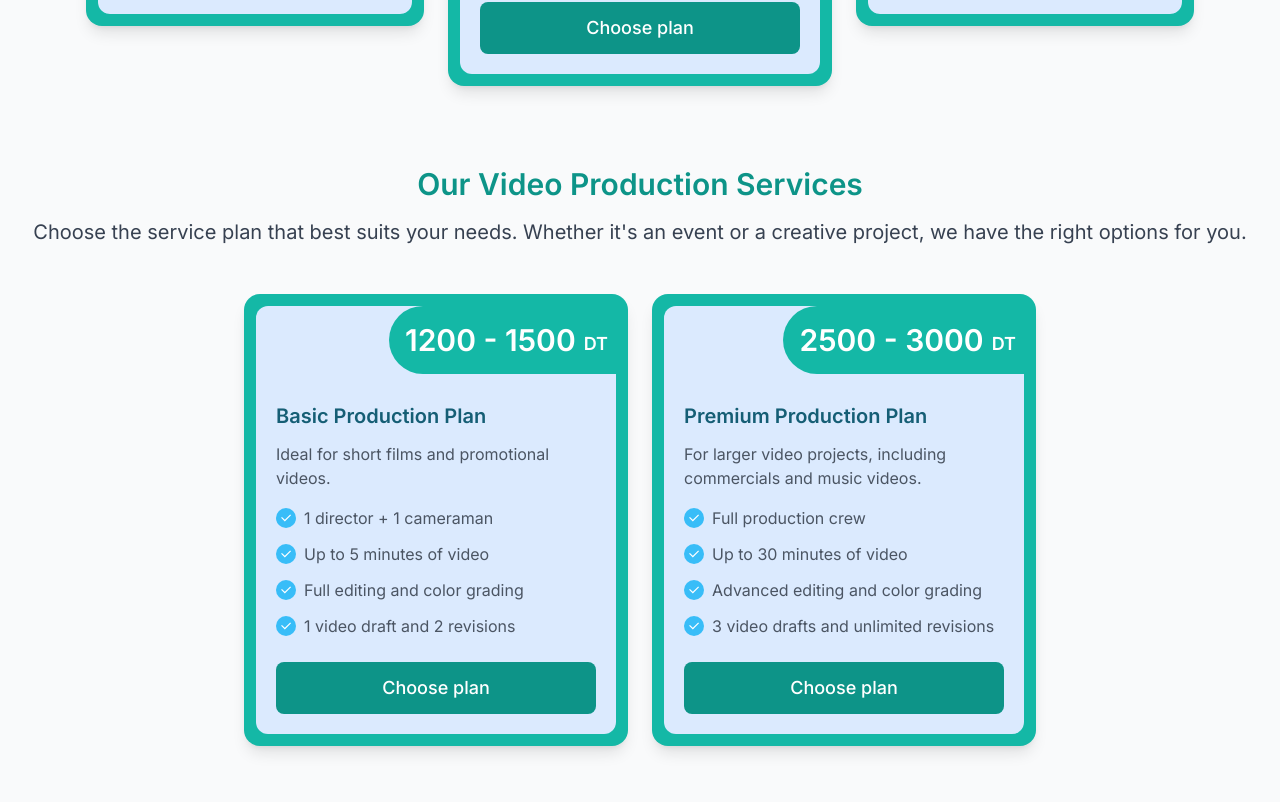
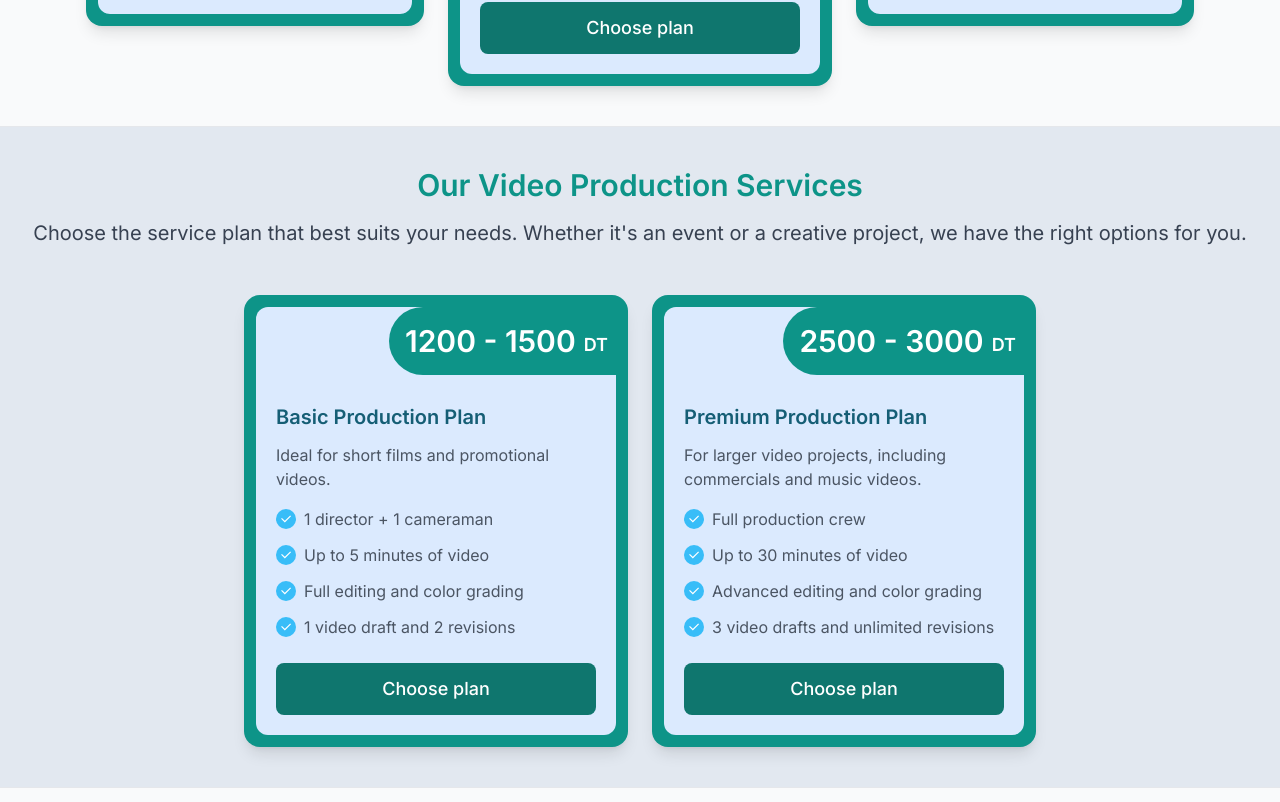
Before and after one commit to dissojak/StoonProd, a Next.js app: page /serviceandtariffs in a window 1280 px wide. Shown: the part 1258-2060 px from the top of the page. Built offline with nearby package versions, Linux system fonts and the light colour scheme.

Commit message:
add dark mode to tariffs

```diff
--- a/src/app/UI/PricingPlan.js
+++ b/src/app/UI/PricingPlan.js
@@ -1,18 +1,17 @@
 const PricingPlan = ({ planDetails }) => {
   return (
-      <div className="rounded-2xl shadow-lg p-3 bg-teal-500 text-gray-600 max-w-sm max-h-fit">
-        <div className="relative flex flex-col items-left p-5 pt-24 bg-blue-100 rounded-xl">
-          <div className="absolute top-0 right-0 flex items-center bg-teal-500 rounded-l-full py-4 pl-4 pr-2 text-3xl font-semibold text-white">
+    <div className="rounded-2xl shadow-lg p-3 bg-teal-600 dark:bg-teal-500 text-gray-600 dark:text-gray-200 max-w-sm max-h-fit">
+      <div className="relative flex flex-col items-left p-5 pt-24 bg-blue-100 dark:bg-gray-800 rounded-xl">
+        <div className="absolute top-0 right-0 flex items-center bg-teal-600 dark:bg-teal-500 rounded-l-full py-4 pl-4 pr-2 text-3xl font-semibold text-white">
           <span>{planDetails.minPrice} - {planDetails.maxPrice}</span>
-            {/* <span>{planDetails.minPrice} - {planDetails.maxPrice}</span> */}
           <small className="text-lg ml-2 text-white mt-2">DT</small>
         </div>
-          <p className="text-xl font-semibold text-cyan-800">{planDetails.title}</p>
-          <p className="text-left mt-3">{planDetails.description}</p>
+        <p className="text-xl font-semibold text-cyan-800 dark:text-cyan-300">{planDetails.title}</p>
+        <p className="text-left mt-3 dark:text-gray-300">{planDetails.description}</p>
         <ul className="flex flex-col space-y-3 mt-4">
           {planDetails.features.map((feature) => (
             <li key={feature.id} className="flex items-center space-x-2">
-                <span className="flex items-center justify-center w-5 h-5 bg-sky-400 text-white rounded-full">
+              <span className="flex items-center justify-center w-5 h-5 bg-sky-400 dark:bg-sky-500 text-white rounded-full">
                 <svg
                   xmlns="http://www.w3.org/2000/svg"
                   viewBox="0 0 24 24"
@@ -32,7 +31,7 @@ const PricingPlan = ({ planDetails }) => {
         </ul>
         <div className="w-full flex justify-end mt-6">
           <a
-              className="w-full py-3 text-center text-white bg-teal-600 rounded-lg font-medium text-lg hover:bg-teal-700 focus:outline-none"
+            className="w-full py-3 text-center text-white bg-teal-700 dark:bg-teal-600 rounded-lg font-medium text-lg hover:bg-teal-500 dark:hover:bg-teal-800 focus:outline-none"
             href="#"
           >
             Choose plan
--- a/src/app/components/Services/Services.js
+++ b/src/app/components/Services/Services.js
@@ -1,12 +1,18 @@
 import PricingPlan from "@/app/UI/PricingPlan";
 import React from "react";
 
-function Service({ serviceData }) {
+function Service({ serviceData, sectionNumber }) {
   return (
-    <section className="py-10 px-6 bg-gray-50">
+    <section
+      className={`py-10 px-6 ${
+        sectionNumber ? 'bg-slate-200 dark:bg-slate-900' : 'bg-gray-50 dark:bg-slate-800'
+      }`}
+    >
       <div className="text-center mb-12">
-        <h2 className="text-3xl font-semibold text-teal-600">Our {serviceData.title}</h2>
-        <p className="text-xl text-gray-700 mt-4">
+        <h2 className="text-3xl font-semibold text-teal-600 dark:text-teal-400">
+          Our {serviceData.title}
+        </h2>
+        <p className="text-xl text-gray-700 dark:text-gray-300 mt-4">
           Choose the service plan that best suits your needs. Whether it&apos;s an event or a creative project, we have the right options for you.
         </p>
       </div>
--- a/src/app/serviceandtariffs/page.js
+++ b/src/app/serviceandtariffs/page.js
@@ -126,6 +126,7 @@ function ServiceAndTariffs() {
             className="absolute inset-0 -z-20 h-full w-full object-cover object-right md:object-center filter blur-sm"
           />
         </div> */}
+        <div className="block dark:hidden transition-all duration-1000">
           <Image
             src="/assets/images/merchWidth.jpg"
             alt=""
@@ -133,6 +134,16 @@ function ServiceAndTariffs() {
             width={1920}
             height={1080}
           />
+        </div>
+        <div className="hidden dark:block transition-all duration-1000">
+          <Image
+            src="/assets/images/merchWidthDarkMode.png"
+            alt=""
+            className="absolute inset-0 -z-20 h-full w-full object-cover object-center bg-blue-500 bg-opacity-40 filter blur-sm"
+            width={1920}
+            height={1080}
+          />
+        </div>
 
         <div className="mx-auto max-w-7xl px-6 lg:px-8 xs:mt-10">
           <div className="mx-auto max-w-2xl lg:mx-0">
@@ -195,9 +206,22 @@ function ServiceAndTariffs() {
         </div>
       </div>
 
-      <Service serviceData={eventCoverageService} />
-      <Service serviceData={videoProductionService} />
-      <Service serviceData={webDevelopmentService} />
+      <Service sectionNumber={0} serviceData={eventCoverageService} />
+      <hr />
+      <Service sectionNumber={1} serviceData={videoProductionService} />
+      <hr />
+      <Service sectionNumber={0} serviceData={webDevelopmentService} />
+
+      <footer className="border-t dark:bg-gray-900">
+        <div className="container flex items-center justify-between px-6 py-8 mx-auto">
+          <p className="text-gray-500 dark:text-teal-600">
+            © 2020-2025 All Rights Reserved.
+          </p>
+          <p className="font-medium text-gray-700 dark:text-teal-600">
+            Terms of Service
+          </p>
+        </div>
+      </footer>
     </>
   );
 }
```
Also changed, not shown: 1 other file (tests, documents, lock files or other folders). Lines whose indentation alone changed are shown as unchanged.
